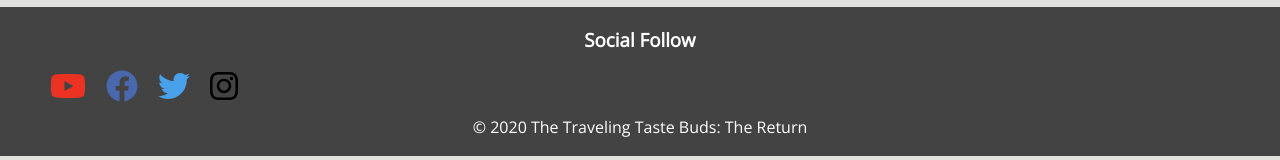
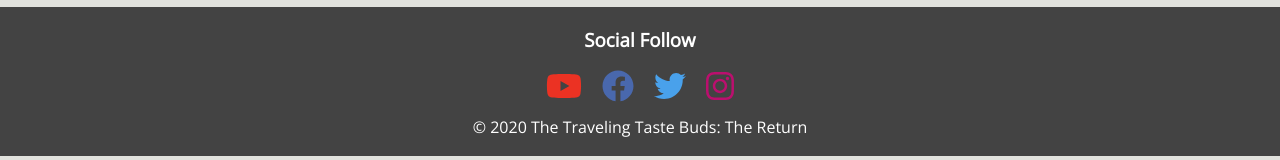
Before and after one commit to WildCodeSchool/remotefr-js-0920-p2-themealdb, a React (Create React App) app: page /meal-area in a window 1280 px wide. Shown: the part 329-489 px from the top of the page. Built offline with nearby package versions, Linux system fonts and the light colour scheme; no server answers.

Commit message:
great css ending for footer

```diff
--- a/src/components/Footer.css
+++ b/src/components/Footer.css
@@ -5,8 +5,8 @@
 .social-follow {
   text-align: center;
 }
-a.social-icons {
-  align-items: center;
+.social-icons {
+  text-align: center;
 }
 a.social {
   margin: 0 10px;
@@ -31,5 +31,5 @@ a.twitter {
 }
 
 a.instagram {
-  color: black;
+  color: rgb(187, 15, 110);
 }
```
